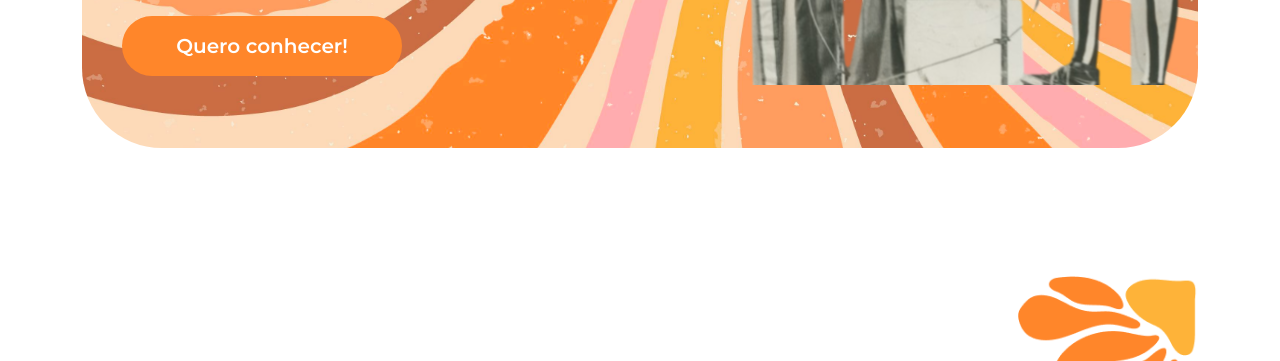
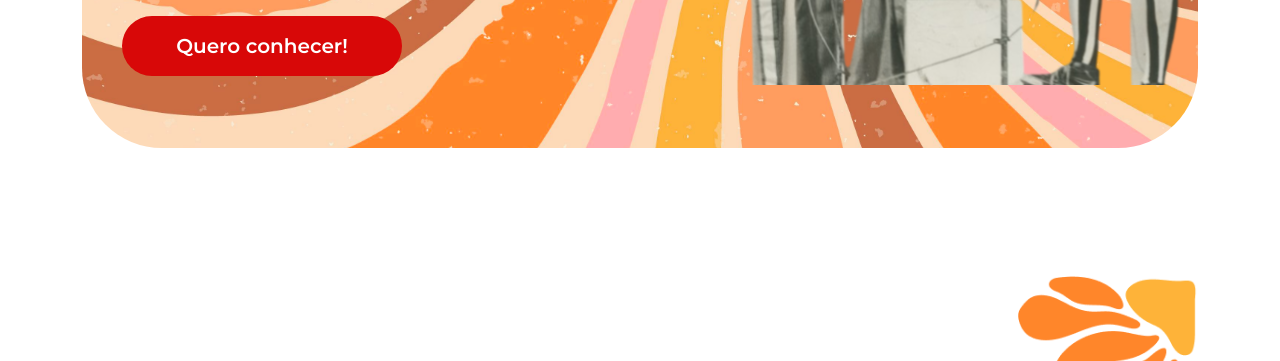
Before and after one commit to amandamachado1/tropicalia-3b-amanda-m, a plain HTML site: page index.html in a window 1280 px wide. Shown: the part 733-1094 px from the top of the page. Drawn offline with nearby package versions, Linux system fonts and the light colour scheme.

Commit message:
ahghjbdjd

```diff
--- a/styles.css
+++ b/styles.css
@@ -2,7 +2,7 @@
 @import url('https://fonts.googleapis.com/css2?family=Lemon&display=swap');
 
 :root {
-    --laranja-claro: #FF862A;
+    --laranja-claro: #d80808;
     --alto-contraste-fundo: #000000;
     --alto-contraste-texto: #ffffff;
     --alto-contraste-link: #e4127b;
```
